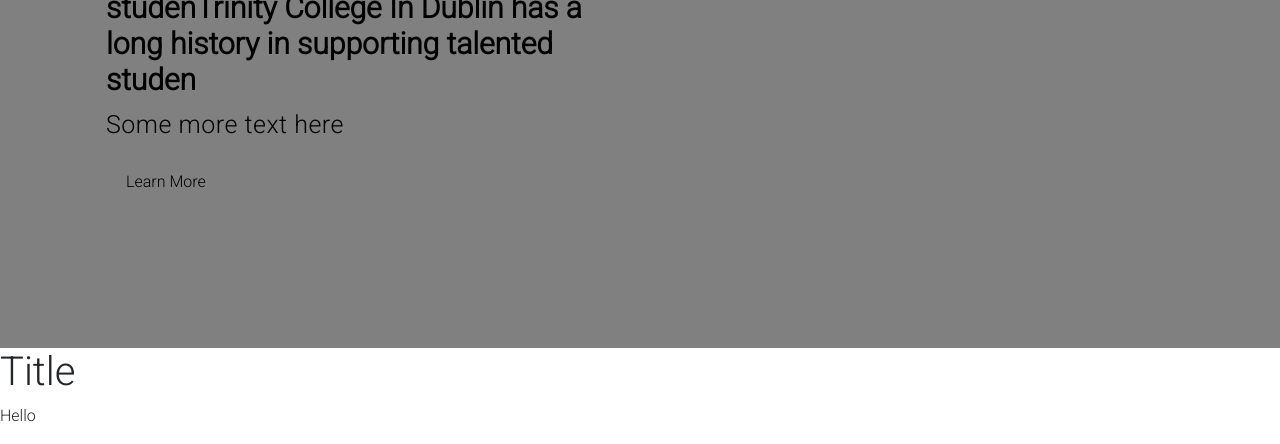
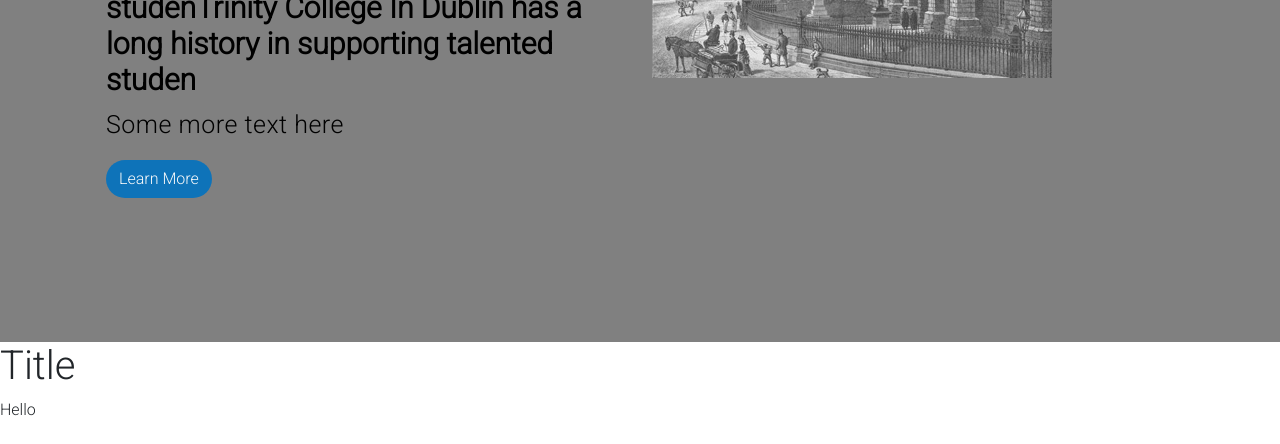
Before and after one commit to wheresyura/Project-1---User-Centric-Frontend-Development, a plain HTML site: page index.html in a window 1280 px wide. Shown: the part 1274-1718 px from the top of the page. Drawn offline with nearby package versions, Linux system fonts and the light colour scheme.

Commit message:
V2 of Trinity About section

```diff
--- a/CSS/styles.css
+++ b/CSS/styles.css
@@ -115,10 +115,13 @@
 }
 
 .about .text a {
-    color:  #0E73B9;
-    font-weight: 500;
-    padding: 10px 20px ;
+    background: #0E73B9;
+    font-weight: 550;
+    padding: 20 10px;
     border-radius: 30px;
     text-decoration: none;
-    color: black;
 }
+
+.about .text a:hover {
+    background: grey;
+}
--- a/index.html
+++ b/index.html
@@ -76,7 +76,7 @@
                 <h6>TESTS l</h6>
                 <h2>Trinity College In Dublin has a long history in supporting talented studenTrinity College In Dublin has a long history in supporting talented studenTrinity College In Dublin has a long history in supporting talented studenTrinity College In Dublin has a long history in supporting talented studenTrinity College In Dublin has a long history in supporting talented studen</h2>
                 <p>Some more text here</p>
-                <a href="#">Learn More</a>
+                <a class="btn text-light" href="#">Learn More</a>
             </div>
             <div class="img col-lg-6 col-md-6 col-12 w-50 pt-5 pb-5">
                 <img class="img-fluid" src="Assets/Img/TrinityCollege.jpg">
```
Also changed, not shown: Assets/Img/TrinityCollege.jpg (added).
